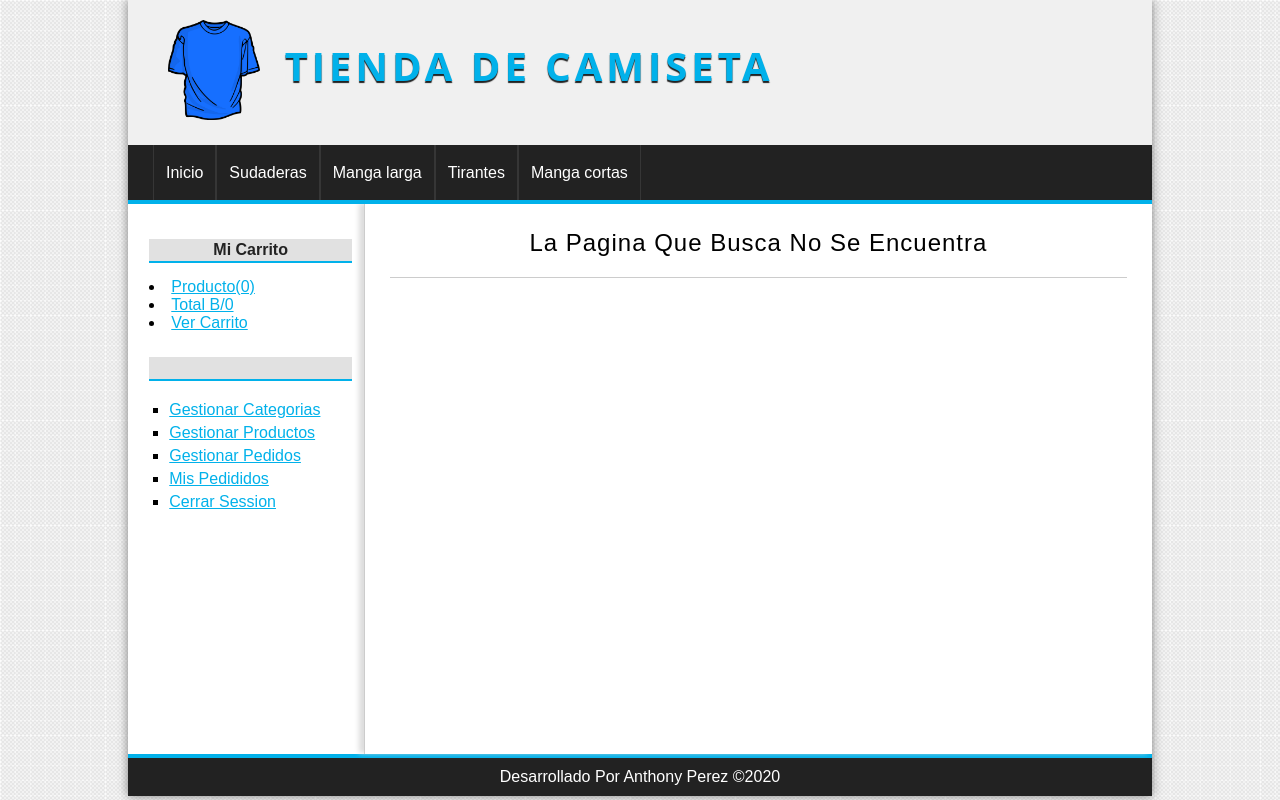
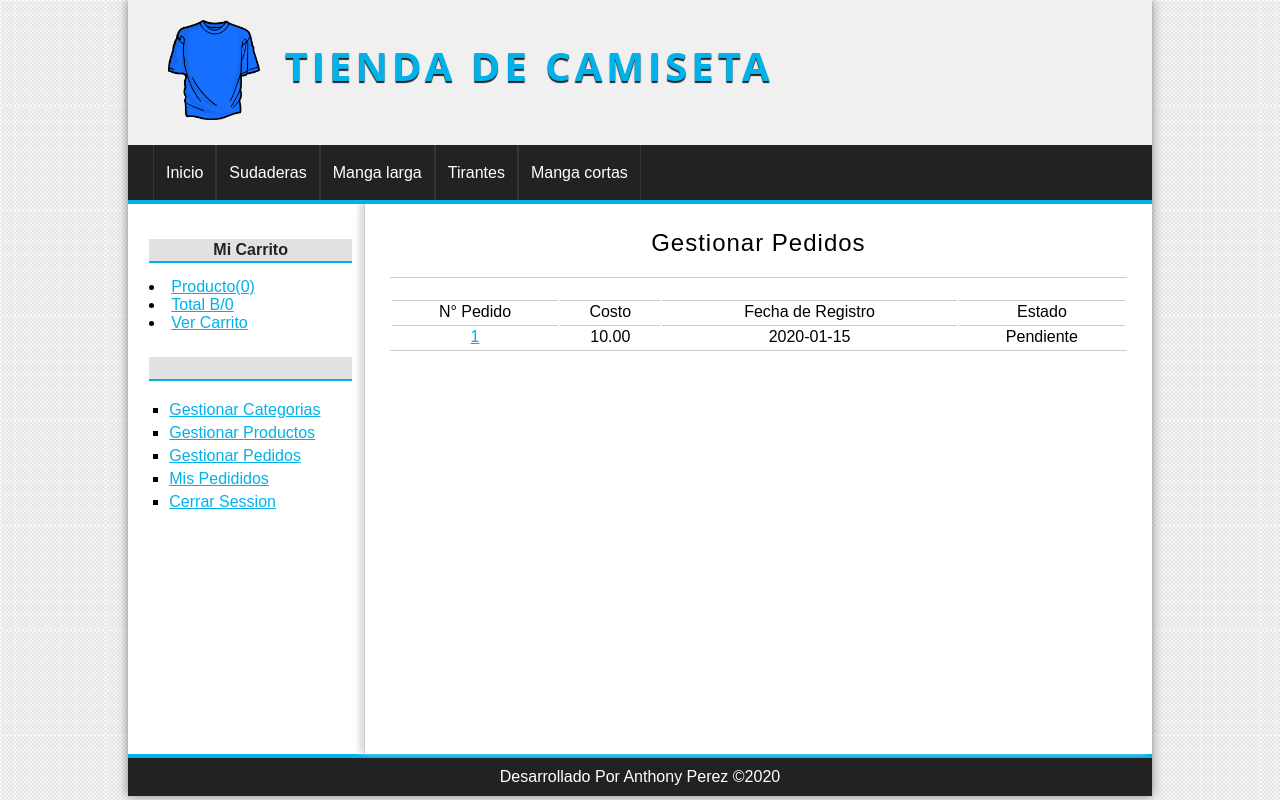
Before and after one commit to Perez18/Tienda-Online-Poo, a PHP site: page /proyecto-poo/pedido/gestion in a window 1280 px wide. Run offline with PHP 8.4, Linux system fonts and the light colour scheme; the visitor is signed in with stand-in values (Sample User, id 1); data comes from the database, SQL or seed files in the repository; tables that the repository leaves empty hold one stand-in row (values such as "Sample post").

Commit message:
Proyecto POO Pd:Ultimosesdetalles

```diff
--- a/controllers/pedidocontroller.php
+++ b/controllers/pedidocontroller.php
@@ -2,29 +2,32 @@
 
 require_once 'models/pedido.php';
 
-class pedidocontroller {
+class pedidocontroller
+{
 
 
-     public function index(){
+   public function index()
+   {
 
-        echo  "Controller pedido, accion index ";
+      echo  "Controller pedido, accion index ";
+   }
 
-     }
-
-     public function realizar(){
+   public function realizar()
+   {
 
       require_once 'views/pedidos/realizar.php';
    }
 
 
-   public function add(){
+   public function add()
+   {
 
 
-      if(isset($_SESSION['identify'])){
+      if (isset($_SESSION['identify'])) {
 
          #Agregar Pedido a la DB
 
-         if(isset($_POST)){
+         if (isset($_POST)) {
 
             #Informacion de usuario
             $login = $_SESSION['identify'];
@@ -50,44 +53,35 @@ class pedidocontroller {
             $save = $pedido->save();
             $pedido_linea = $pedido->save_linea();
 
-          # var_dump($_SESSION['carrito']);
+            # var_dump($_SESSION['carrito']);
 
 
-            if($save && $pedido_linea){
+            if ($save && $pedido_linea) {
 
                $_SESSION['pedido'] = 'complete';
-
-            }else{
+            } else {
 
                $_SESSION['pedido'] = 'faild';
-
             }
-
-
-         }else
-         {
+         } else {
 
             $_SESSION['pedido'] = 'faild';
-
          }
 
-        header("location:".base_url.'pedido/confirmados');
-
-       }else{
+         header("location:" . base_url . 'pedido/confirmados');
+      } else {
 
          #Redigir si no existe Session activa
 
-         header("location:".base_url);
-
-
-       }
-
-
+         header("location:" . base_url);
+      }
    }
 
 
-   public function confirmados(){
+   public function confirmados()
+   {
 
+      if(isset($_SESSION['identify'])){
 
       $login = $_SESSION['identify'];
 
@@ -101,16 +95,95 @@ class pedidocontroller {
 
       #productos para detalle
       $id_pedido = $detalles->id;
-      $detalle_pedido->setid($id_pedido);
-      $productos = $detalle_pedido->getproductoBypedido();
-
-      var_dump($productos);
-
+      $productos = $detalle_pedido->getproductoBypedido($id_pedido);
 
       require_once 'views/pedidos/confirmado.php';
 
+      }else{
+
+         header("location:".base_url);
+
+
+      }
+   }
+
+   public function mis_pedidos()
+   {
+
+      helpers::isidentify();
+      $usuario_id = $_SESSION['identify']->id;
+
+      $pedido = new pedido();
+      $pedido->setusuario_id($usuario_id);
+      $pedidos = $pedido->getallByUser();
+
+      require_once 'views/pedidos/mis_pedidos.php';
+   }
+
+   public function detalle()
+   {
+
+      helpers::isidentify();
+
+      if (isset($_GET['id'])) {
+
+         $pedido_id = isset($_GET['id']) ? trim($_GET['id']) : false;
+
+         #informacion de pedido
+         $pedido = new pedido();
+         $pedido->setid($pedido_id);
+         $pedidos = $pedido->getone();
+
+         #informacion de productos
+         $pedido_producto = new pedido();
+         $productos = $pedido_producto->getproductoBypedido($pedido_id);
+
+         #  var_dump($productos);
+
+         require_once 'views/pedidos/detalles.php';
+      } else {
+
+         header("location" . base_url . 'pedidos/mis_pedidos');
+      }
    }
 
 
+   public function gestion()
+   {
+
+         helpers::isadmin();
+
+         $pedido = new pedido();
+         $pedidos = $pedido->getall();
+
+         $gestion = true;
+
+         require_once 'views/pedidos/mis_pedidos.php';
+   }
+
+   public function estado(){
+
+
+      helpers::isadmin();
+
+      if(isset($_POST)){
+
+
+         $pedido_id = isset($_POST['pedido_id']) ? trim($_POST['pedido_id']) : false;
+         $estado = isset($_POST['estado']) ? trim($_POST['estado']) : false;;
+         $pedido = new pedido();
+         $pedido->setid($pedido_id);
+         $pedido->setestado($estado);
+         $pedidos = $pedido->edit();
+
+         header("location:".base_url.'pedido/detalle&id='.$pedido_id);
+
+      }else{
+
+
+         header("location:".base_url);
+
+      }
+   }
 
 }
--- a/helpers/helpers.php
+++ b/helpers/helpers.php
@@ -1,68 +1,108 @@
 <?php
 
-class helpers{
+class helpers
+{
 
     public static function delete_session($name)
     {
-        if(isset($_SESSION[$name])){
+        if (isset($_SESSION[$name])) {
 
-            $_SESSION[$name]=null;
+            $_SESSION[$name] = null;
             unset($_SESSION[$name]);
         }
 
         return $name;
-
     }
 
-    public static function isadmin(){
+    public static function isadmin()
+    {
 
-        if(isset($_SESSION['admin'])){
+        if (isset($_SESSION['admin'])) {
 
             return true;
-
-        }else{
-            header("location:".base_url);
+        } else {
+            header("location:" . base_url);
+        }
     }
 
+
+
+    public static function isidentify()
+    {
+
+        if (isset($_SESSION['identify'])) {
+
+            return true;
+        } else {
+            header("location:" . base_url);
+        }
     }
 
-    public  static function showcategorias(){
+
+
+    public  static function showcategorias()
+    {
         require_once 'models/categoria.php';
         $consulta = new categoria();
         $categorias = $consulta->getcategorias();
 
 
         return $categorias;
-
     }
 
-    public static function statscarrito(){
+    public static function statscarrito()
+    {
 
         #Array donde se almacenar toda la informacion de cantidad y precio
         $stats = array(
 
-             "count" => 0 ,
+            "count" => 0,
             "precio" => 0
 
         );
 
-         if(isset($_SESSION['carrito'])){
+        if (isset($_SESSION['carrito'])) {
 
             #Cantidad de producto en el carrito
             $stats["count"] = count($_SESSION['carrito']);
 
             #precio total en el carrito
-            foreach($_SESSION['carrito'] as $carrito => $producto){
+            foreach ($_SESSION['carrito'] as $carrito => $producto) {
 
                 $stats['precio'] += $producto['precio'] * $producto['unidades'];
-
             }
-
         }
 
         return $stats;
-
-
     }
 
+    public static function showestado($estado)
+    {
+
+        $state = "";
+
+        switch ($estado) {
+            case 'confirm':
+
+                $state = "Pendiente";
+                break;
+
+            case 'preparation':
+
+                $state = "En Preparacion";
+                break;
+
+            case 'ready':
+
+                $state = "Preparado";
+                break;
+
+            case 'send':
+
+                $state = "Enviado";
+                break;
         }
+
+        return $state;
+    }
+}
--- a/models/pedido.php
+++ b/models/pedido.php
@@ -123,6 +123,20 @@ class pedido
         return $respuesta;
     }
 
+    public function getallByUser(){
+
+    $consulta  = $this->DB->query("SELECT * FROM pedidos WHERE usuario_id={$this->getusuario_id()} ORDER BY id DESC");
+
+        $respuesta = false;
+
+        if($consulta){
+
+            $respuesta = $consulta;
+        }
+
+        return $respuesta;
+    }
+
 
     public function getone(){
 
@@ -143,7 +157,7 @@ class pedido
     public function getoneBYuser(){
 
         $sql = "SELECT p.id , p.costo from pedidos p "
-             ."WHERE p.usuario_id = {$this->getusuario_id()} ORDER BY id DESC";
+             ."WHERE p.usuario_id = {$this->getusuario_id()} ORDER BY id DESC  LIMIT 1  ";
 
         $consulta  = $this->DB->query($sql);
         $pedido = $consulta->fetch_object();
@@ -159,11 +173,10 @@ class pedido
 
     }
 
-    public function getproductoBypedido(){
+    public function getproductoBypedido($id){
 
-        $sql = "SELECT p.nombre , p.descripcion FROM lineas_pedidos lp "
-             ."INNER JOIN productos p ON lp.producto_id = p.id "
-             ."WHERE lp.pedido_id = {$this->getid()} ORDER BY id DESC";
+        $sql = "SELECT p.* , pl.unidades from lineas_pedidos pl "
+        ."INNER JOIN productos p ON pl.producto_id = p.id WHERE pl.pedido_id = {$id}";
 
             $consulta = $this->DB->query($sql);
 
@@ -187,7 +200,7 @@ class pedido
 
         $sql = "INSERT INTO pedidos(id,usuario_id,provincia,localidad,direccion,costo,estado,fecha_registro,hora)
                 VALUES(NULL,{$this->getusuario_id()},'{$this->getprovincia()}','{$this->getlocalidad()}','{$this->getdireccion()}',
-                {$this->getcosto()},'{$this->getestado()}',CURDATE(),CURTIME() )";
+                {$this->getcosto()},'confirm',CURDATE(),CURTIME() )";
         $resultado  = $this->DB->query($sql);
 
 
@@ -230,7 +243,20 @@ class pedido
         return $save;
     }
 
+    public function edit(){
 
+        $sql = "UPDATE pedidos SET  estado = '{$this->getestado()}' WHERE id = {$this->getid()}";
+        $resultado  = $this->DB->query($sql);
+
+        $save = false;
+        if($resultado){
+
+            $save = true;
+        }
+
+        return $save;
+
+    }
 
 
 }
--- a/views/layout/aside.php
+++ b/views/layout/aside.php
@@ -30,11 +30,11 @@
             <?php if (isset($_SESSION['admin'])) : ?>
                 <li><a href="<?= base_url ?>categoria/index">Gestionar Categorias</a></li>
                 <li><a href="<?=base_url?>producto/gestion">Gestionar Productos</a></li>
-                <li><a href="<?=base_url?>pedido/index">Gestionar Pedidos</a></li>
+                <li><a href="<?=base_url?>pedido/gestion">Gestionar Pedidos</a></li>
             <?php endif; ?>
 
             <?php if (isset($_SESSION['identify'])) : ?>
-                <li><a href="#">Mis Pedididos</a></li>
+                <li><a href="<?=base_url?>pedido/mis_pedidos">Mis Pedididos</a></li>
                 <li><a href="<?= base_url?>usuario/logout">Cerrar Session</a></li>
             <?php else: ?>
                 <li><a href="<?=base_url?>usuario/registro">Registrate</a></li>
--- /dev/null
+++ b/views/pedidos/mis_pedidos.php
@@ -0,0 +1,29 @@
+<?php if (isset($gestion)) : ?>
+    <h1>Gestionar Pedidos</h1>
+
+<?php else : ?>
+    <h1>Mis Pedidos</h1>
+<?php endif; ?>
+
+<table>
+    <tr>
+        <td>N° Pedido</td>
+        <td>Costo</td>
+        <td>Fecha de Registro</td>
+        <td>Estado</td>
+    </tr>
+
+    <?php while ($pe = $pedidos->fetch_object()) : ?>
+
+        <tr>
+            <td><a href="<?= base_url ?>pedido/detalle&id=<?= $pe->id ?>"><?= $pe->id ?></a></td>
+            <td><?= $pe->costo ?></td>
+            <td><?= $pe->fecha_registro ?></td>
+            <td><?=helpers::showestado($pe->estado) ?></td>
+        </tr>
+
+
+    <?php endwhile; ?>
+
+
+</table>
```
Also changed, not shown: controllers/carritocontroller.php (+42 -35 lines), views/carritos/index.php (+28 -14 lines), views/pedidos/confirmado.php (+38 -7 lines), views/pedidos/detalles.php (added, +74 -0 lines), views/pedidos/realizar.php (+0 -10 lines), upload/imagenes/sudadera.jpg (added). Lines whose indentation alone changed are shown as unchanged.
